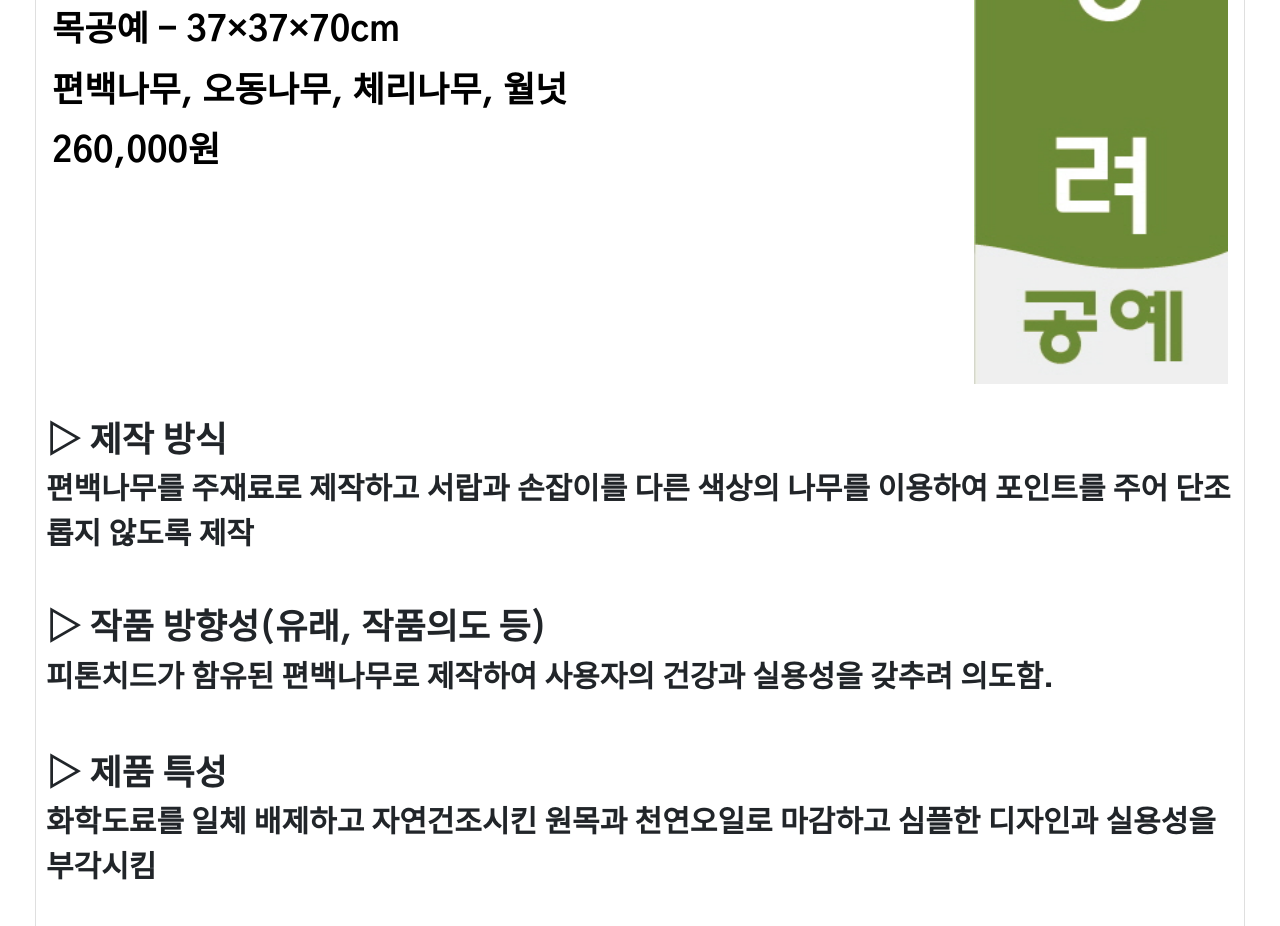
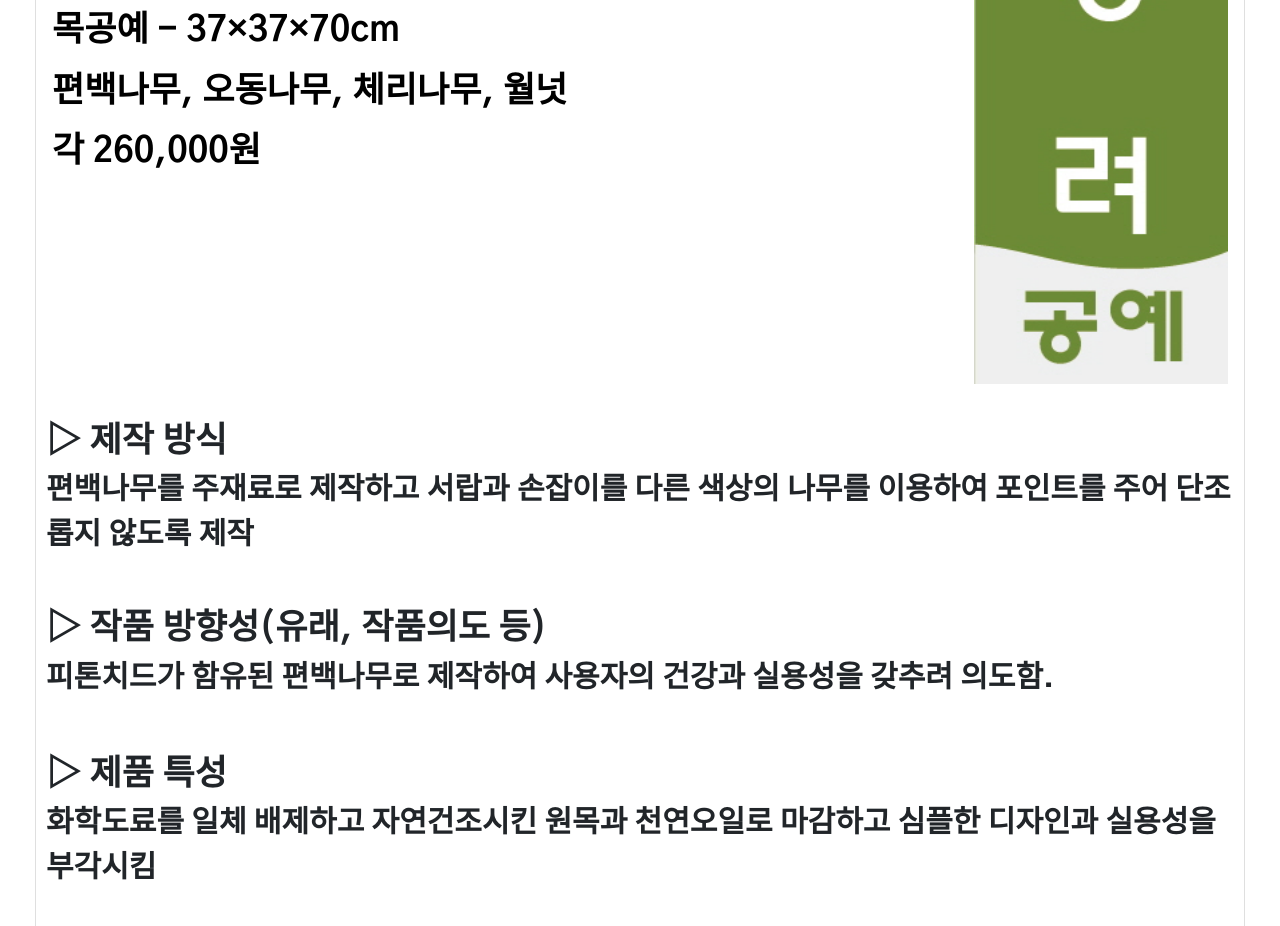
Before and after one commit to intotherainok/correction, a plain HTML site: page cr3_2.html in a window 1280 px wide. Shown: the part 1488-2414 px from the top of the page. Drawn offline with Linux system fonts and the light colour scheme.

Commit message:
Add files via upload

```diff
--- a/cr3_2.html
+++ b/cr3_2.html
@@ -28,7 +28,7 @@
         <p class="card-title ft35">김OO, 최OO, 송OO</p>
         <p class="card-title ft35">목공예 - 37×37×70cm</p>
         <p class="card-title ft35">편백나무, 오동나무, 체리나무, 월넛</p>
-        <p class="card-title ft35">260,000원</p>
+        <p class="card-title ft35">각 260,000원</p>
         <br>
       </div>
       <div class="card-body fl2">
```
